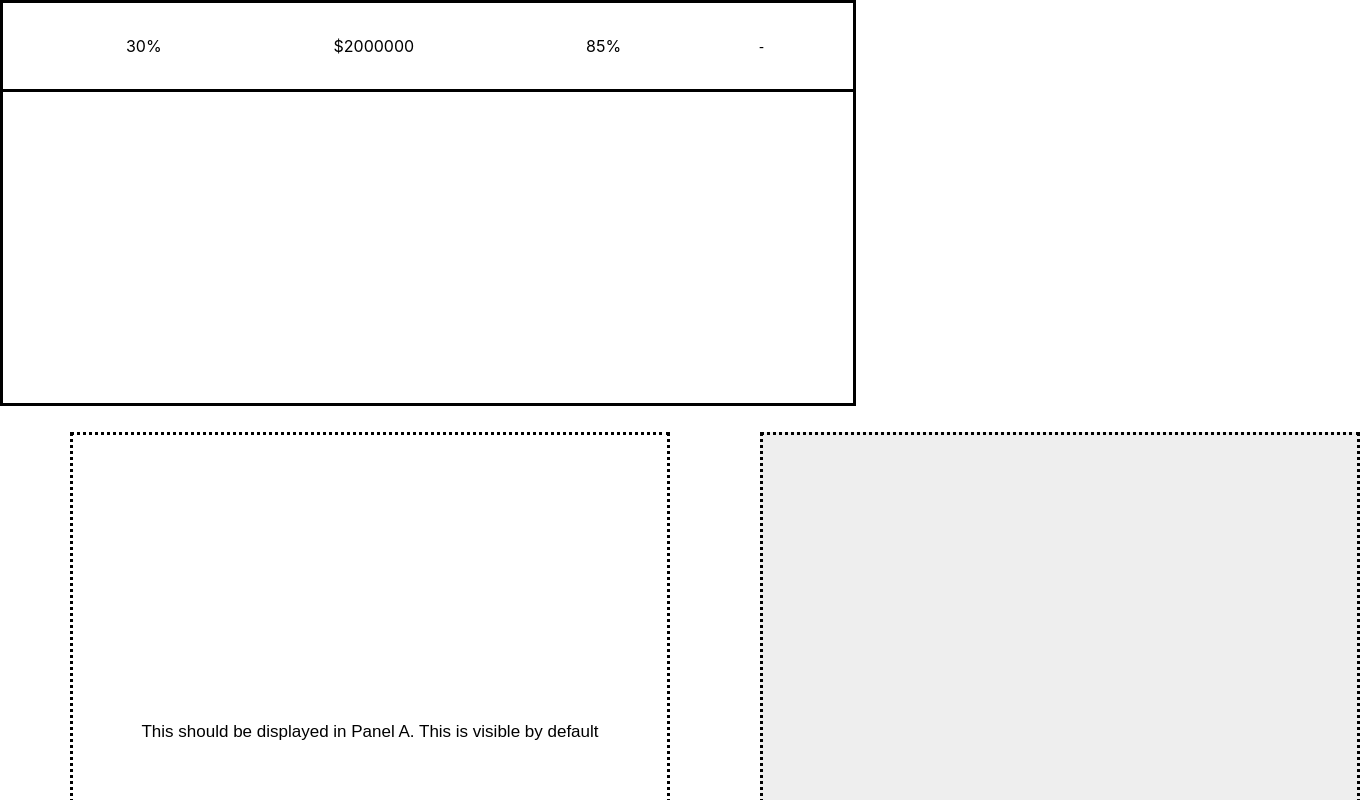
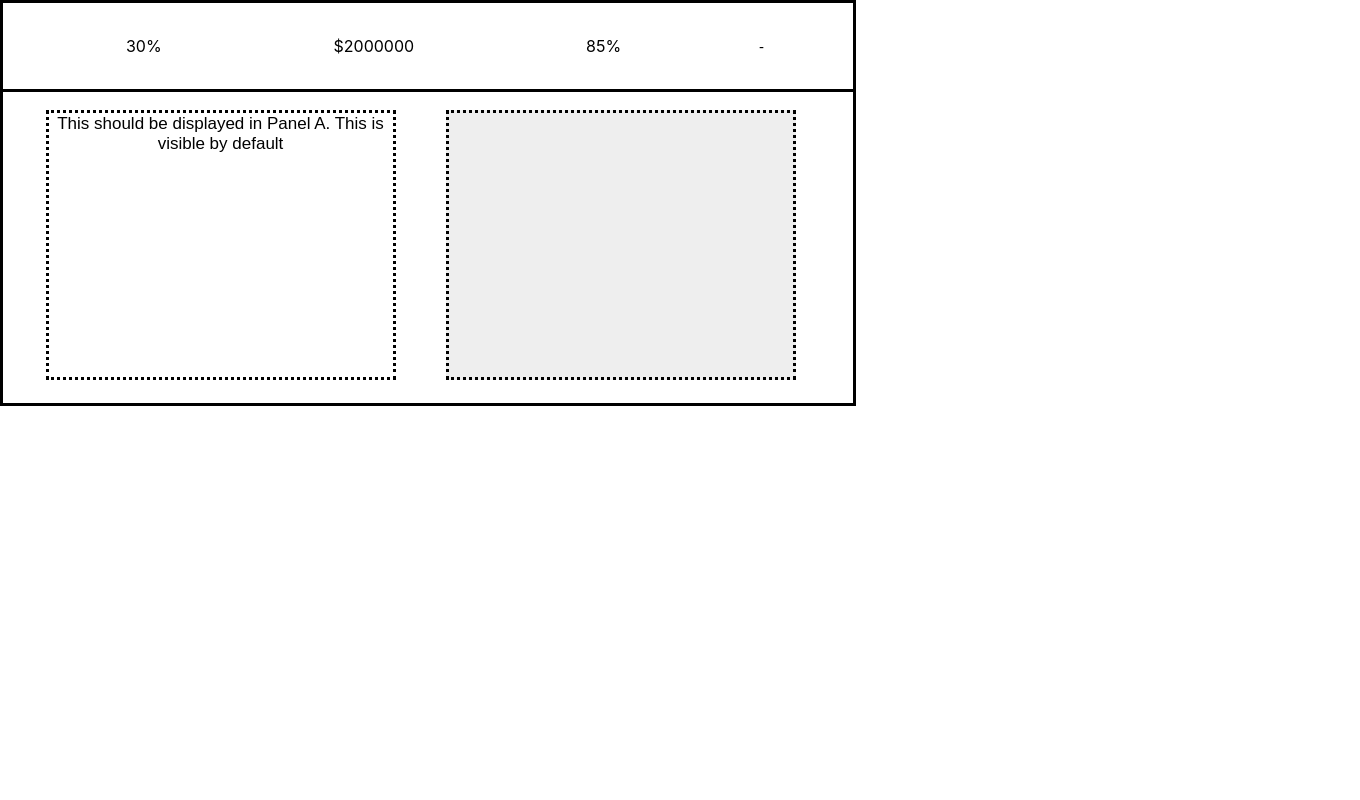
Before and after one commit to sunsnba/RM, a React (Create React App) app: page / in a window 1280 px wide. Shown: the top 800 px of the page, 1360 px wide, since content can reach past the window. Built offline with nearby package versions, Linux system fonts and the light colour scheme; the HTML template or start-up script is replaced by a standard one.

Commit message:
board now rendering panel components

```diff
--- a/src/App.js
+++ b/src/App.js
@@ -1,39 +1,18 @@
 import React, { Component } from 'react';
-import './styles/styles.css';
-import PanelA from './components/PanelA';
-import PanelB from './components/PanelB';
-import JSONString from './JSONString';
 import Board from './components/Board';
 
-let data = JSON.parse(JSONString);
 
 class App extends Component {
   constructor(props) {
     super(props)
 
-  this.state = {
-    contA: data.contentA,
-    contB: data.contentB,
-    isPositive: false,
-    bShow: false,
-  }
-  this.togglePanels = this.togglePanels.bind(this);
   }
 
-  togglePanels = () => {
-    this.setState(prevState => ({
-      bShow: !prevState.bShow,
-    }));
-  }
 
   render() {
     return (
       <div className="App">
-        <Board isPositive={this.state.isPositive}/>
-        <PanelA contA={this.state.contA} bShow={this.state.bShow} isPositive={this.state.isPositive}/>
-        <PanelB contB={this.state.contB} bShow={this.state.bShow} isPositive={this.state.isPositive}
-        togglePanels={this.togglePanels}
-        />
+        <Board />
       </div>
     );
   }
--- a/src/components/Board.js
+++ b/src/components/Board.js
@@ -2,6 +2,8 @@ import React, {Component} from 'react';
 import '../styles/styles.css'
 import Header from './Header';
 import JSONString from '../JSONString';
+import PanelA from './PanelA';
+import PanelB from './PanelB';
 
 
 let data = JSON.parse(JSONString);
@@ -12,8 +14,13 @@ class Board extends Component {
 
       this.state = {
         hData: data.headerData,
+        contA: data.contentA,
+        contB: data.contentB,
+        isPositive: false,
+        bShow: false,
       }
       this.headerClick = this.headerClick.bind(this);
+      this.togglePanels = this.togglePanels.bind(this);
   }
 
   headerClick = () => {
@@ -22,10 +29,22 @@ class Board extends Component {
     }));
   }
 
+  togglePanels = () => {
+    this.setState(prevState => ({
+      bShow: !prevState.bShow,
+    }));
+  }
+
 render (props) {
     return (
         <div className="board">
          <Header hData={this.state.hData} headerClick={this.headerClick} isPositive={this.state.isPositive}/>
+           <div className="PanelContainer" >
+         <PanelA contA={this.state.contA} bShow={this.state.bShow} isPositive={this.state.isPositive}/>
+        <PanelB contB={this.state.contB} bShow={this.state.bShow} isPositive={this.state.isPositive}
+        togglePanels={this.togglePanels}
+        />
+          </div>
         </div>
     )
   }
--- a/src/styles/styles.css
+++ b/src/styles/styles.css
@@ -19,25 +19,29 @@ body { margin: 0 }
 
 
 .A {
-  margin-top: 2%;
-  margin-left: 70px;
-  width: 600px;
-  height: 600px;
+  display: flex;
+  margin-right: 5%;
+  margin-left: 5%;
+  width: 350px;
+  height: 270px;
+  margin-top: 1.1%;
+  margin-bottom: 2%;
   border: dotted;
   background: #FFFFFF;
-  position: absolute;
   font-size: 17px;
 
 }
 
 .B {
-  margin-top: 2%;
-  margin-left: 760px;
-  width: 600px;
-  height: 600px;
+  display: flex;
+  margin-right: 5%;
+  margin-left: 5%;
+  width: 350px;
+  height: 270px;
+  margin-top: 1.1%;
+  margin-bottom: 2%;
   border: dotted;
   background: #EEEEEE;
-  position: absolute;
 }
 
 .plus-button {
@@ -45,7 +49,8 @@ body { margin: 0 }
   background: none;
   font-size: 15px;
   margin-left: 663px;
-  margin-top: 16px;
+  margin-top: 4px;
+  height: 46px;
 }
 
 .minus-button {
@@ -56,24 +61,28 @@ body { margin: 0 }
 }
 
 .C {
-  margin-top: 2%;
-  margin-left: 760px;
-  width: 600px;
-  height: 600px;
+  display: flex;
+  margin-right: 5%;
+  margin-left: 5%;
+  width: 350px;
+  height: 270px;
+  margin-top: 1.1%;
+  margin-bottom: 2%;
   border: dotted;
   background:  #FFFFFF;
-  position: absolute;
   font-size: 17px;
 }
 
 .D {
-  margin-top: 2%;
-  margin-left: 70px;
-  width: 600px;
-  height: 600px;
+  display: flex;
+  margin-right: 5%;
+  margin-left: 5%;
+  width: 350px;
+  height: 270px;
+  margin-top: 1.1%;
+  margin-bottom: 2%;
   border: dotted;
   background: #EEEEEE;
-  position: absolute;
 }
 
 .board {
@@ -81,3 +90,12 @@ body { margin: 0 }
   max-width:850px;
   height: 400px;
 }
+
+.PanelContainer {
+  display: flex;
+  border: none;
+  max-width: 800px;
+  height: 310px;
+  justify-content: space-around;
+  align-items: center;
+}
```
